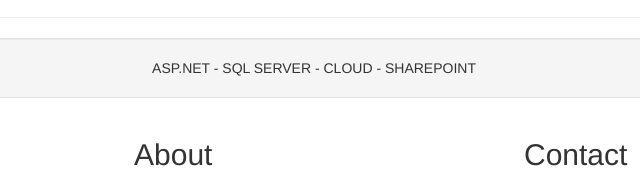
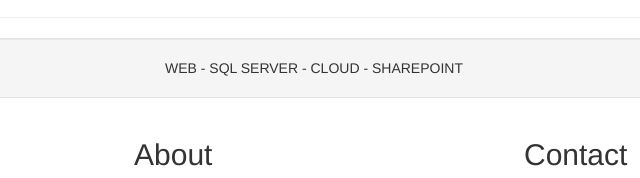
Before and after one commit to CIRACON/ciracon.github.io, a plain HTML site: page index.html in a window 1280 px wide. Shown: the part 384-562 px from the top of the page, 326-966 px from the left. Drawn offline with Linux system fonts and the light colour scheme.

Commit message:
Update index.html

```diff
--- a/index.html
+++ b/index.html
@@ -81,7 +81,7 @@
         <!-- Call to Action Well -->
         <div class="row">
             <div class="col-lg-12">
-                <div class="well text-center" > ASP.NET - SQL SERVER - CLOUD - SHAREPOINT</div>
+                <div class="well text-center" > WEB - SQL SERVER - CLOUD - SHAREPOINT</div>
             </div>
             <!-- /.col-lg-12 -->
         </div>
```
